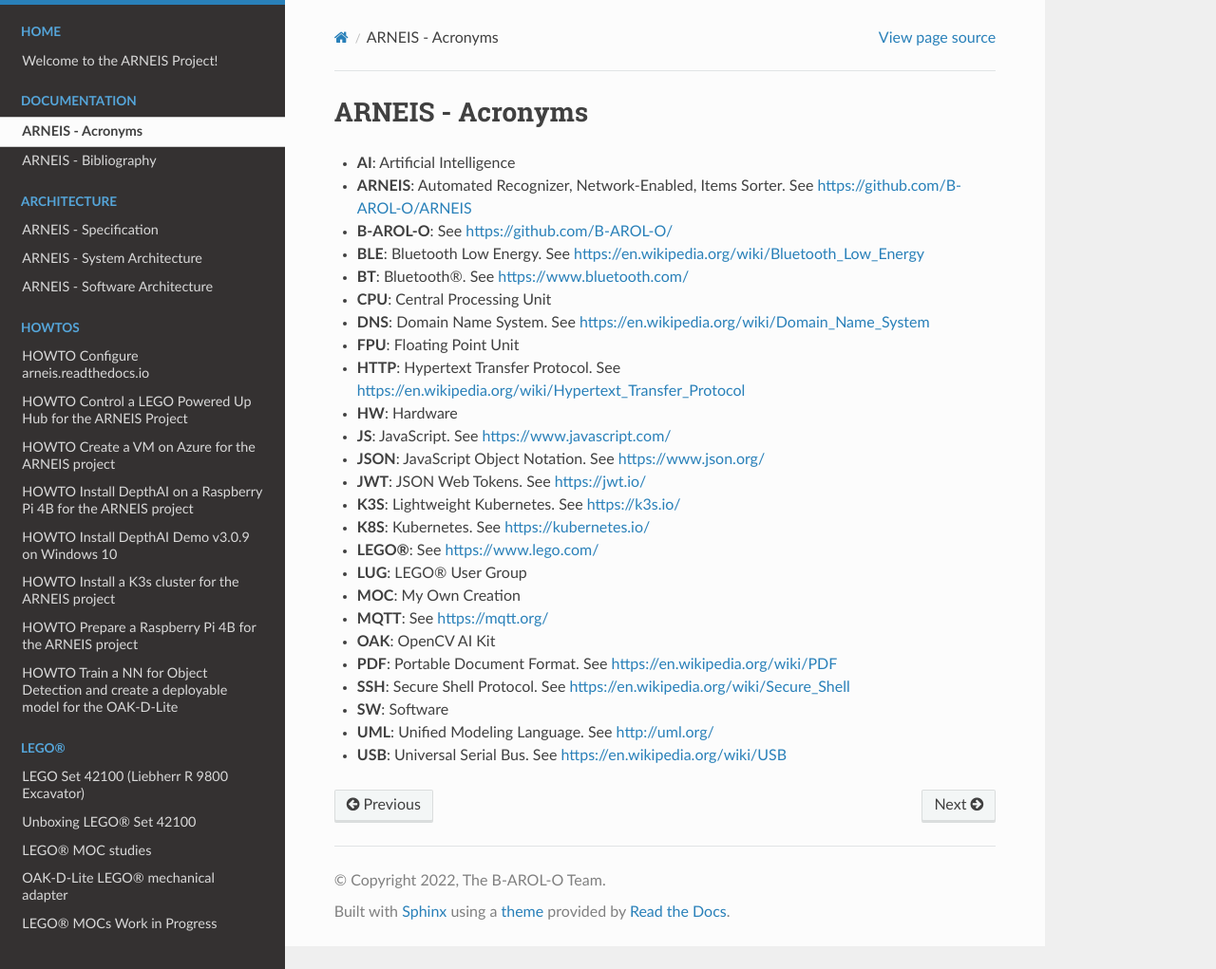
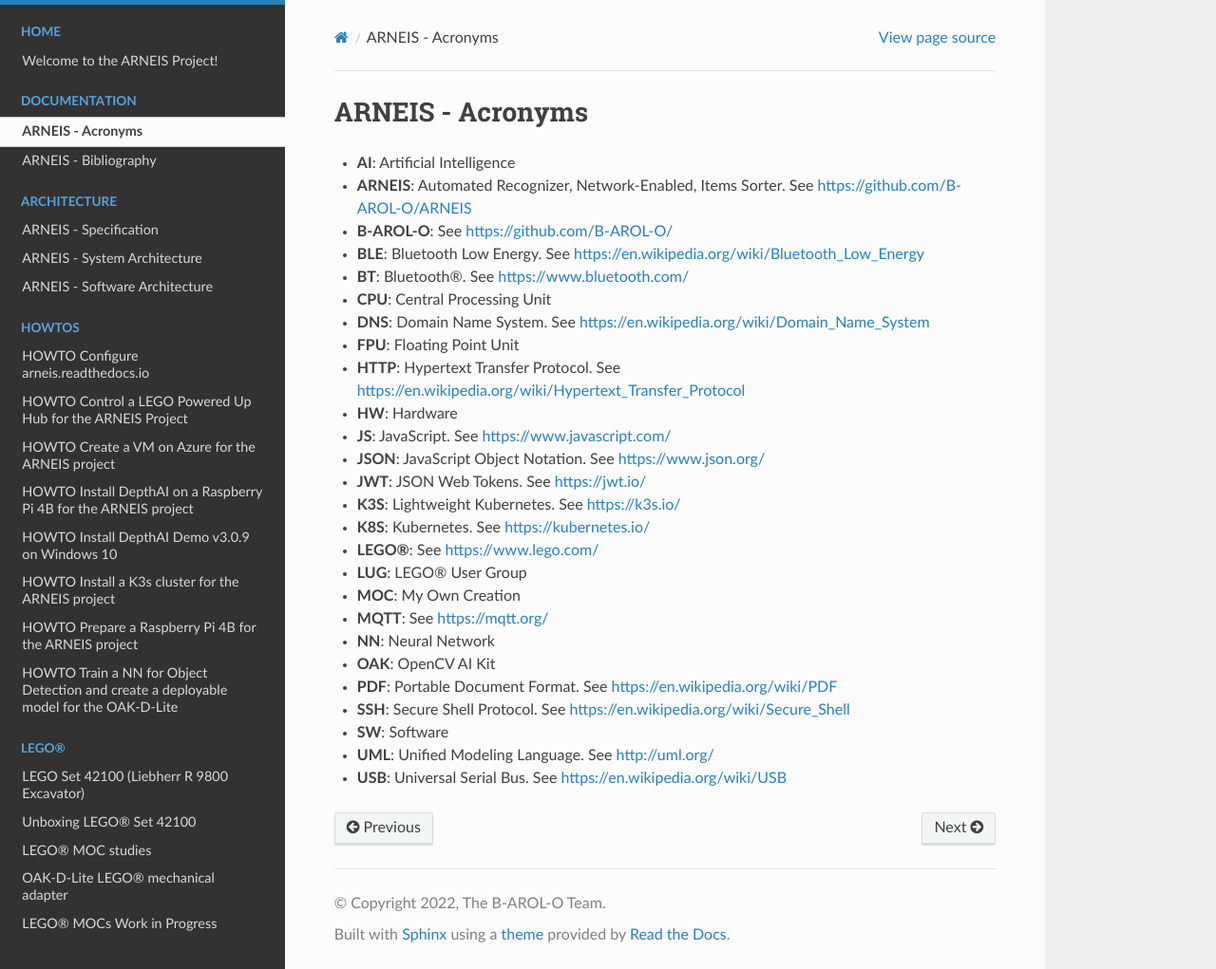
Before and after one commit to B-AROL-O/ARNEIS, a Sphinx documentation site: the page built from docs/acronyms.md, in a window 1280 px wide and 1021 px high. Shown: the whole window at 95% size. Built offline with Sphinx 7.4.7 and the Read the Docs theme 2.0.0, drawn with Linux system fonts in a browser that asks for light colours.

Commit message:
acronyms.md: Add definition: NN

```diff
--- a/docs/acronyms.md
+++ b/docs/acronyms.md
@@ -19,6 +19,7 @@
 * **LUG**: LEGO&reg; User Group
 * **MOC**: My Own Creation
 * **MQTT**: See <https://mqtt.org/>
+* **NN**: Neural Network
 * **OAK**: OpenCV AI Kit
 * **PDF**: Portable Document Format. See <https://en.wikipedia.org/wiki/PDF>
 * **SSH**: Secure Shell Protocol. See <https://en.wikipedia.org/wiki/Secure_Shell>
```
